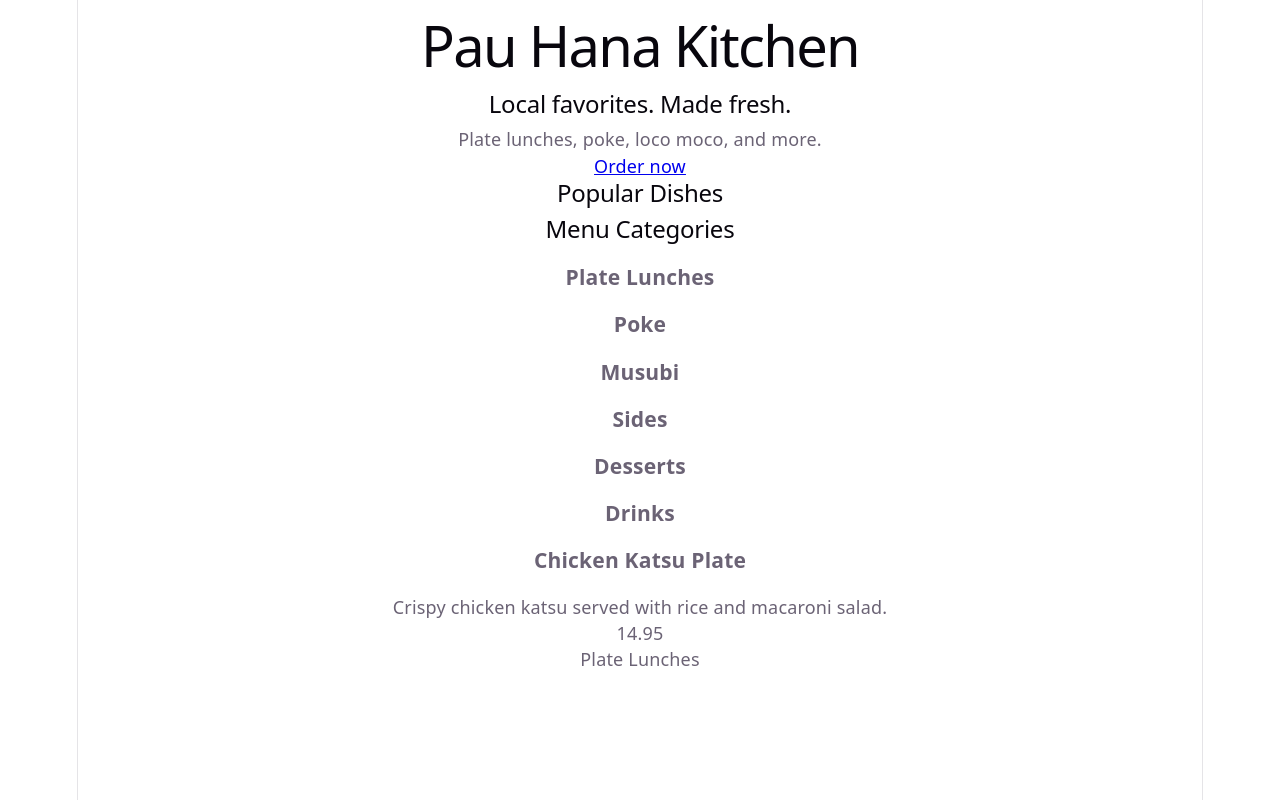
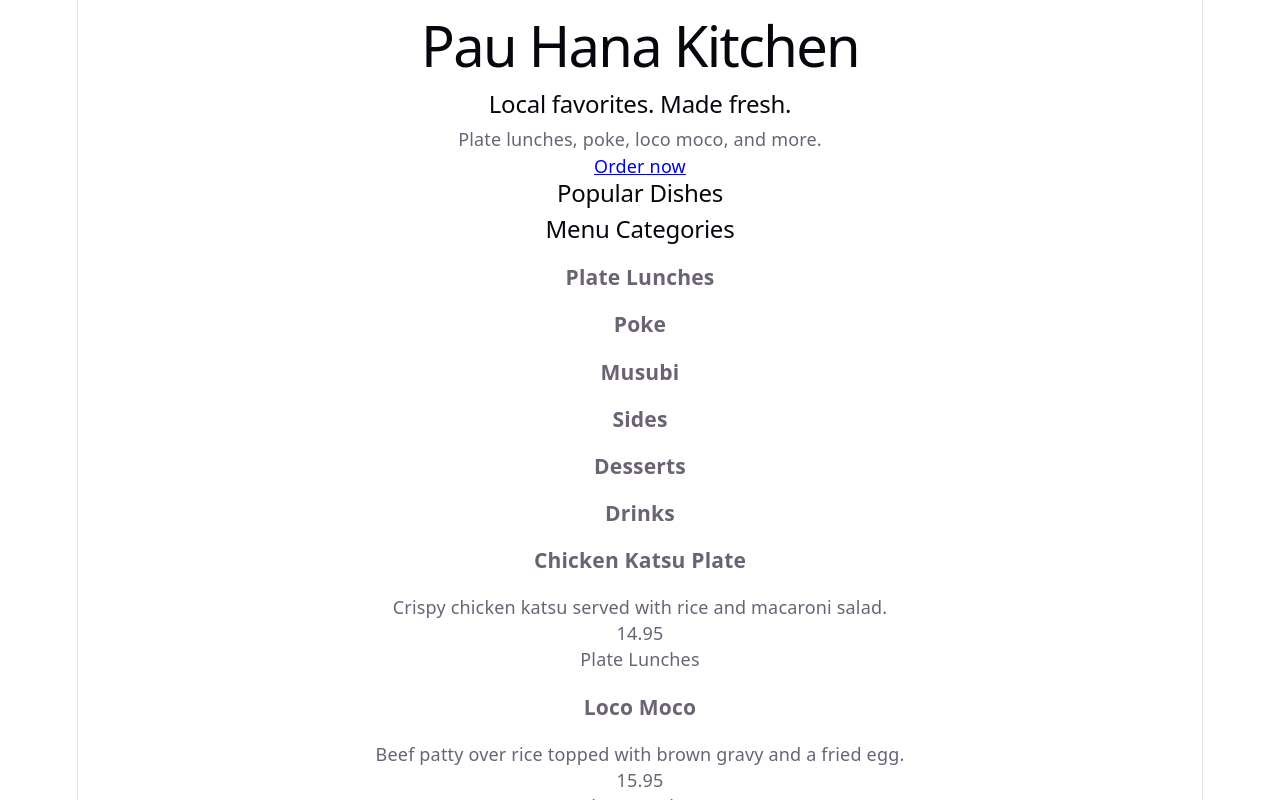
Before and after one commit to jjackson112/pau-hana-kitchen, a React (Vite) app in the folder frontend/: page / in a window 1280 px wide. Shown: the top 800 px of the page. Built offline with nearby package versions, Linux system fonts and the light colour scheme.

Commit message:
map over items too

```diff
--- a/frontend/src/pages/Home.jsx
+++ b/frontend/src/pages/Home.jsx
@@ -33,7 +33,12 @@ function Home() {
                     />
                 ))}
 
-                <MenuItem item={menuItems[0]} />
+                {menuItems.map((item) => (
+                    <MenuItem
+                        key={item.id}
+                        item={item}
+                    />
+                ))}
                 {/* Add menu categories later - MenuCategory component */}
             </section>
         </main>
```
